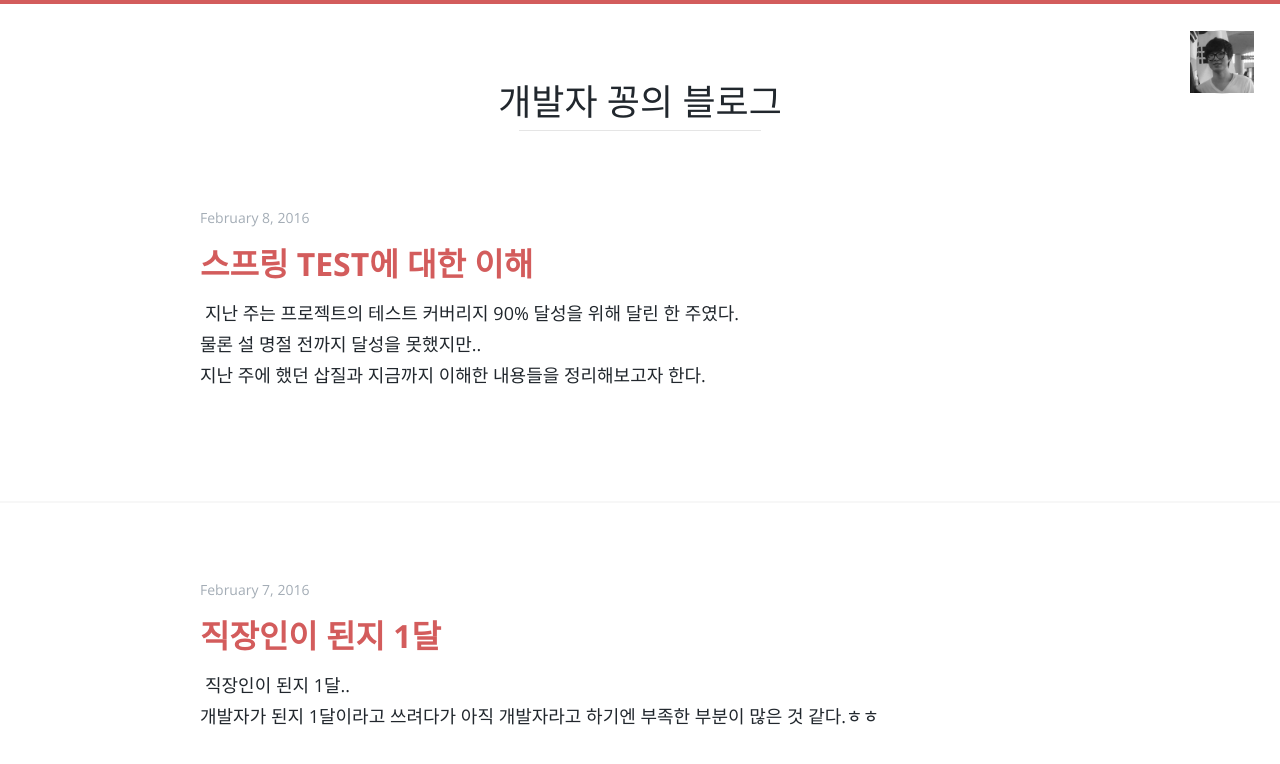
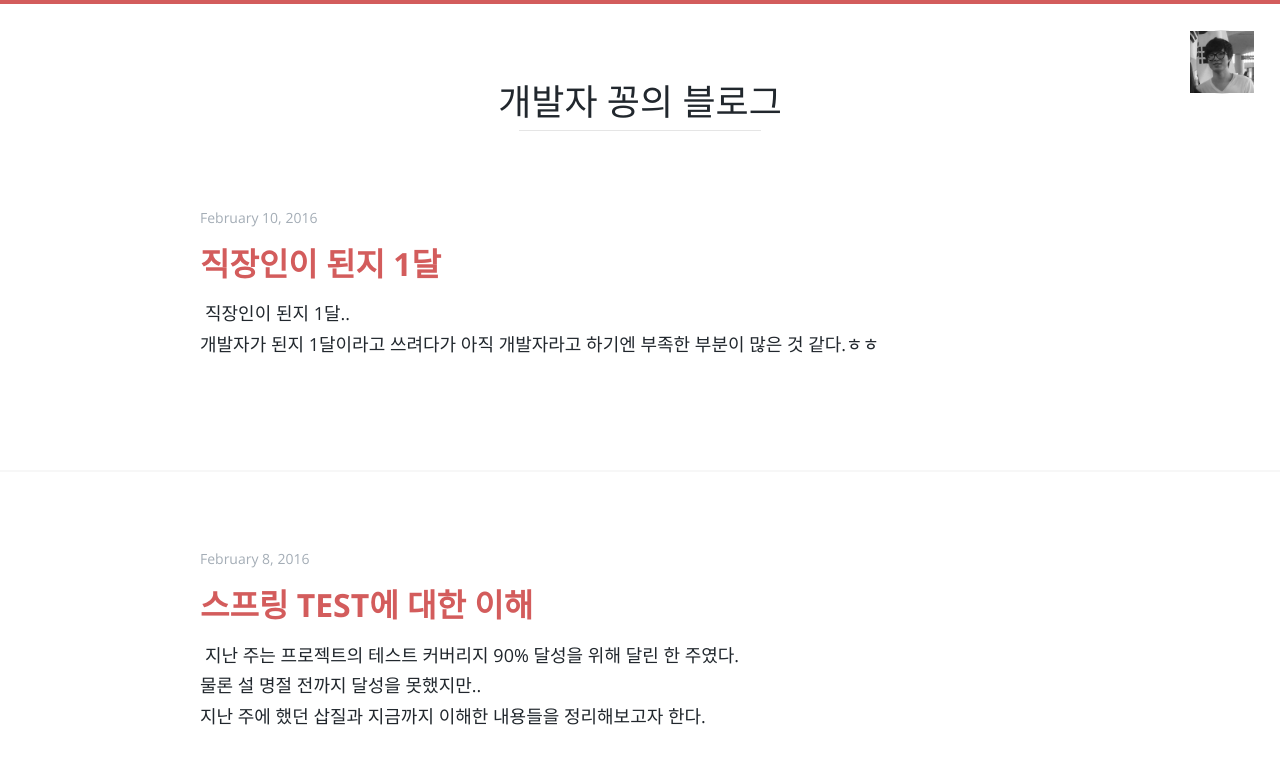
Before and after one commit to SeongWonKong/seongwonkong.github.io, a Jekyll site: the page built from index.html, in a window 1280 px wide and 900 px high. Shown: the top 764 px of the window. Built offline with Jekyll 4.4.1, drawn with Linux system fonts in a browser that asks for light colours; the list of posts is cut into pages by our own code.

Commit message:
fifth commit

```diff
--- a/_posts/2016-02-10-fifth-content.md
+++ b/_posts/2016-02-10-fifth-content.md
@@ -1,7 +1,7 @@
 ---
 layout: post
 title:  "직장인이 된지 1달"
-date:   2016-02-07 20:21:17
+date:   2016-02-10 21:21:17
 categories: archieve
 comments: true
 ---
```
